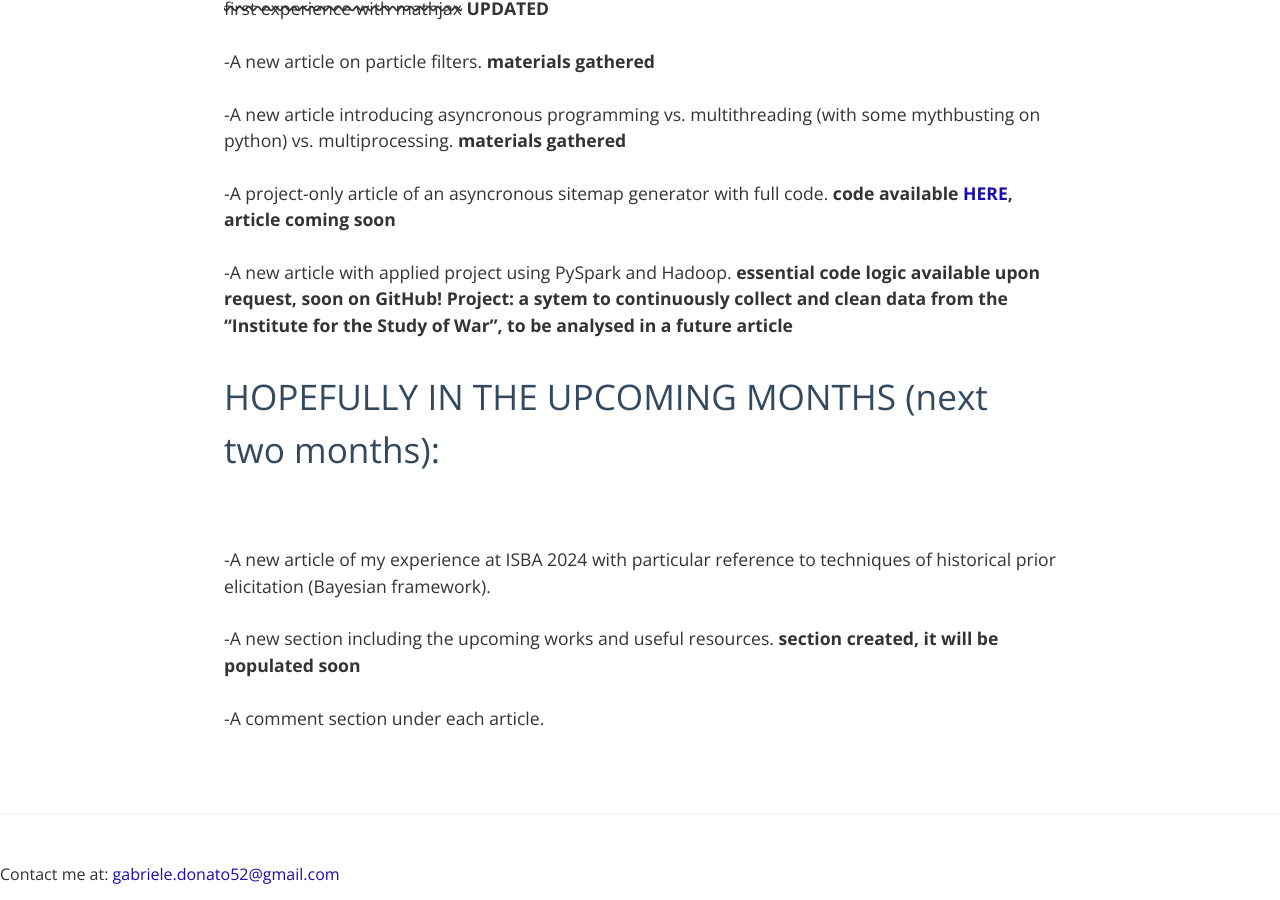
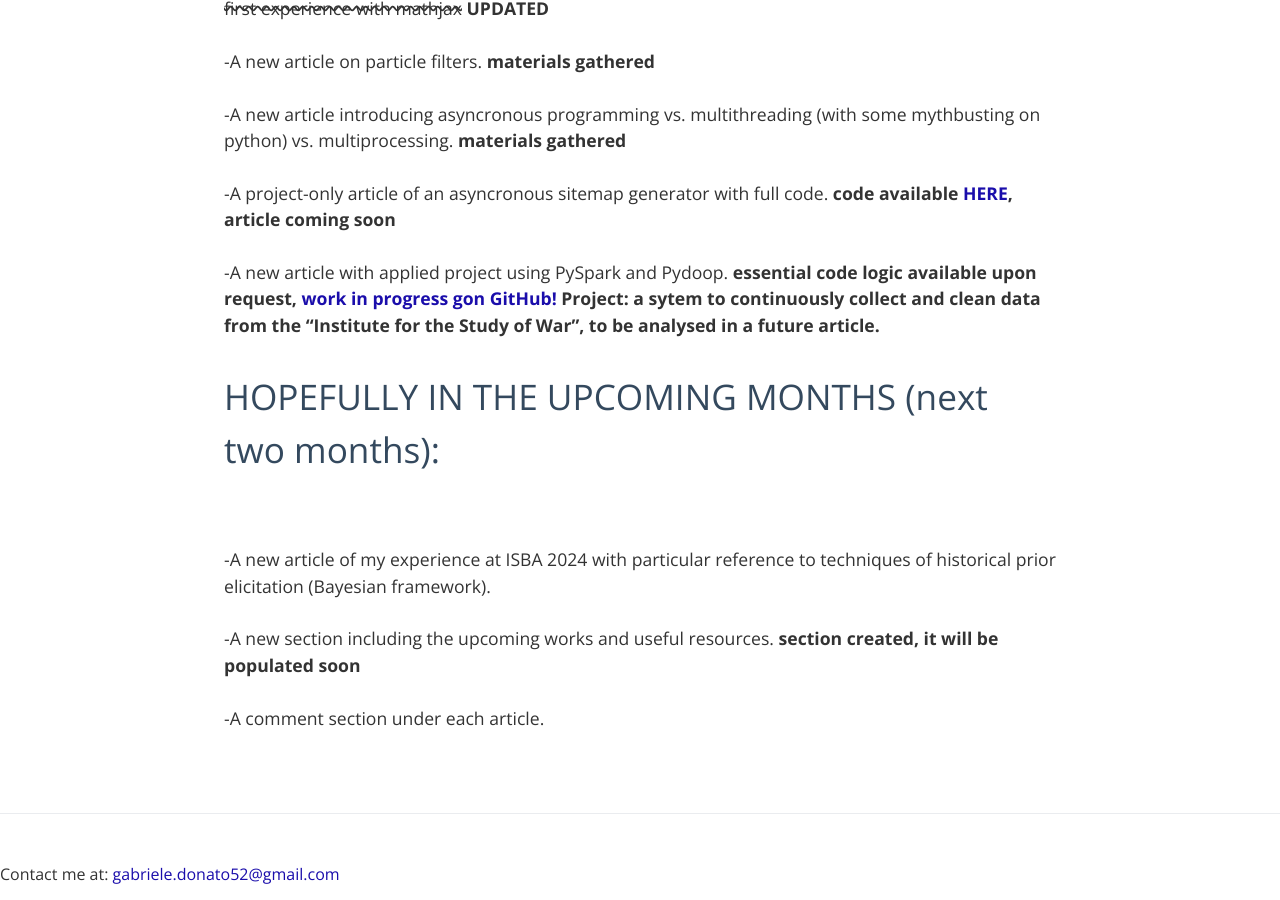
Before and after one commit to Gabriele-Donato/gabrieledonato, a Jekyll site: the page built from _posts/2024-07-13-Updates.md, in a window 1280 px wide and 900 px high, scrolled down 1639 px. Built offline with Jekyll 4.4.1, drawn with Linux system fonts in a browser that asks for light colours; some of the changed text lies outside the part shown.

Commit message:
some updates on data engineering project

```diff
--- a/_posts/2024-07-13-Updates.md
+++ b/_posts/2024-07-13-Updates.md
@@ -48,7 +48,7 @@ It serves a didactic and experimental purpose that will be explored further in a
 -A project-only article of an asyncronous sitemap generator with full code. **code available [HERE](https://github.com/Gabriele-Donato/website-materials-/tree/Scraping/Asynchronous_Sitemap_Generator), article coming soon**
 \
 \
--A new article with applied project using PySpark and Hadoop. **essential code logic available upon request, soon on GitHub! Project: a sytem to continuously collect and clean data from the "Institute for the Study of War", to be analysed in a future article**
+-A new article with applied project using PySpark and Pydoop. **essential code logic available upon request, [work in progress gon GitHub!](https://github.com/Gabriele-Donato/website-materials-/tree/DataEngineering) Project: a sytem to continuously collect and clean data from the "Institute for the Study of War", to be analysed in a future article.**
 
 
 # HOPEFULLY IN THE UPCOMING MONTHS (next two months):
```
Also changed, not shown: other parts of _posts/2024-07-13-Updates.md (+1 -1 lines).
